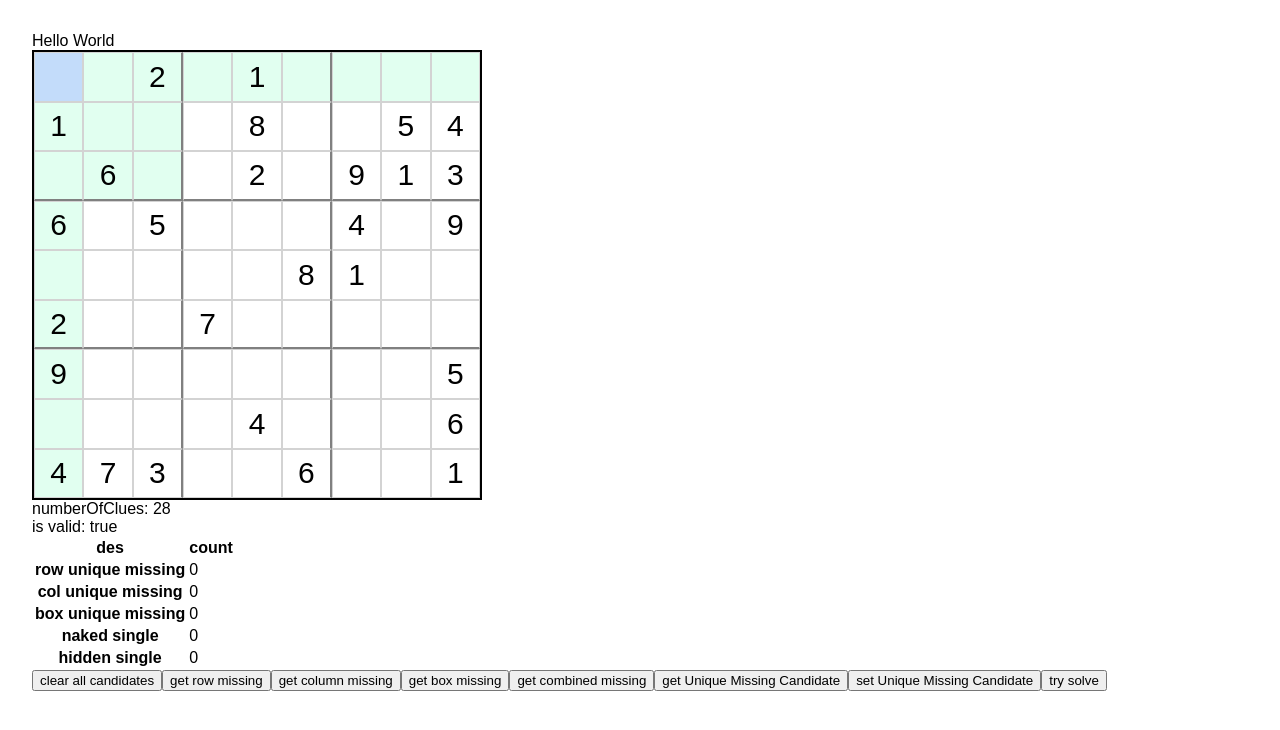
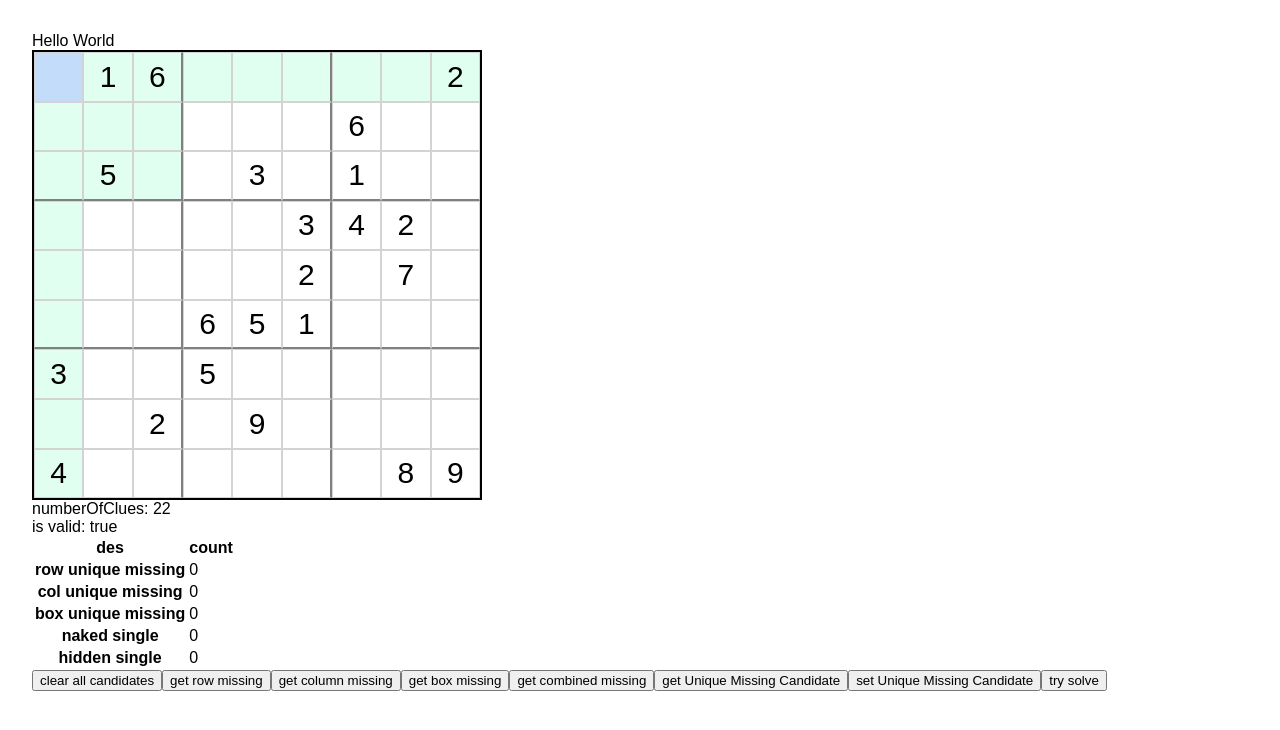
Before and after one commit to chuenchuen53/sudoku-sharing, a Vue app: page / in a window 1280 px wide. Shown: the top 730 px of the page. Built offline with nearby package versions, Linux system fonts and the light colour scheme.

Commit message:
add hidden pairs triples quads

```diff
--- a/script/puzzle.js
+++ b/script/puzzle.js
@@ -1,4 +1,4 @@
-const input = "002010000100080054060020913605000409000008100200700000900000005000040006473006001";
+const input = "016000002000000600050030100000003420000002070000651000300500000002090000400000089";
 
 function getPuzzle() {
   const arr = input.split("").map((x) => (x === "0" ? null : x));
--- a/src/Sudoku/index.ts
+++ b/src/Sudoku/index.ts
@@ -3,7 +3,7 @@ import CalcUtil from "@/utils/CalcUtil";
 import ObjUtil from "@/utils/ObjUtil";
 
 type SudokuIndex = 0 | 1 | 2 | 3 | 4 | 5 | 6 | 7 | 8;
-type SudokuElement = "1" | "2" | "3" | "4" | "5" | "6" | "7" | "8" | "9";
+export type SudokuElement = "1" | "2" | "3" | "4" | "5" | "6" | "7" | "8" | "9";
 
 type Candidates = {
   [key in SudokuElement]: boolean;
@@ -52,84 +52,6 @@ const statsTemplate: () => Stats = () => ({
   hiddenSingles: 0,
 });
 
-// medium
-const testingPuzzle: (SudokuElement | null)[][] = [
-  ["2", null, null, null, null, null, "8", "6", null],
-  [null, null, null, null, "4", "2", null, null, null],
-  [null, "1", null, null, "6", null, null, "4", "7"],
-  ["3", "4", "5", null, "2", null, null, null, "1"],
-  ["7", "2", null, null, null, null, "4", null, "9"],
-  ["8", null, null, null, null, null, "5", null, "6"],
-  [null, null, "2", null, "3", null, null, null, null],
-  [null, null, null, "6", "8", null, null, "1", "2"],
-  ["5", null, "8", null, null, null, null, null, "4"],
-];
-
-// medium
-const testingPuzzle2: (SudokuElement | null)[][] = [
-  [null, "3", null, "9", null, null, null, null, null],
-  ["6", null, null, "2", null, null, "8", null, null],
-  ["8", null, null, "6", "1", null, "5", "4", "9"],
-  [null, null, null, null, "3", "2", "1", null, null],
-  ["2", null, "8", null, "4", null, null, null, null],
-  [null, null, "3", "1", "9", null, null, null, "4"],
-  ["9", null, "2", null, null, null, null, null, "5"],
-  ["1", null, null, null, null, null, null, "6", null],
-  [null, null, "4", null, "6", null, "9", null, "8"],
-];
-
-// hard
-const testingPuzzle3: (SudokuElement | null)[][] = [
-  [null, null, null, null, null, "1", "6", null, null],
-  [null, null, "5", null, null, null, null, null, "3"],
-  [null, null, null, null, null, null, "5", "9", "4"],
-  [null, "8", null, null, "6", null, null, null, "1"],
-  [null, "1", null, null, null, "4", "9", null, "2"],
-  ["4", "9", null, "1", "8", null, null, null, null],
-  [null, "2", null, "4", null, "6", "1", null, null],
-  [null, null, null, null, "5", "3", "2", null, null],
-  ["7", null, null, null, null, "8", null, "6", null],
-];
-
-// hard
-const testingPuzzle4: (SudokuElement | null)[][] = [
-  [null, null, null, null, null, null, null, "6", null],
-  [null, null, null, "3", "8", null, "1", "9", null],
-  [null, null, "7", "5", null, null, "3", "4", "2"],
-  ["8", "9", null, null, null, null, "4", null, null],
-  [null, null, "6", null, null, null, "8", null, "1"],
-  ["3", "4", null, null, null, null, null, null, null],
-  [null, null, null, "4", "6", "7", null, null, null],
-  [null, null, null, null, null, "5", null, "3", null],
-  [null, "7", null, null, null, "1", null, null, null],
-];
-
-// hard
-const testingPuzzle5: (SudokuElement | null)[][] = [
-  [null, null, "2", null, "1", null, null, null, null],
-  ["1", null, null, null, "8", null, null, "5", "4"],
-  [null, "6", null, null, "2", null, "9", "1", "3"],
-  ["6", null, "5", null, null, null, "4", null, "9"],
-  [null, null, null, null, null, "8", "1", null, null],
-  ["2", null, null, "7", null, null, null, null, null],
-  ["9", null, null, null, null, null, null, null, "5"],
-  [null, null, null, null, "4", null, null, null, "6"],
-  ["4", "7", "3", null, null, "6", null, null, "1"],
-];
-
-// expert
-const testingPuzzle6: (SudokuElement | null)[][] = [
-  [null, "8", null, "5", null, null, null, null, null],
-  [null, null, null, null, "3", null, "2", null, null],
-  [null, null, "9", null, "2", null, "7", null, null],
-  [null, null, "7", null, null, null, null, null, "6"],
-  [null, "4", null, null, null, null, null, "5", null],
-  ["1", null, null, "2", null, null, null, null, "7"],
-  [null, null, "8", null, "6", null, null, null, "3"],
-  [null, null, null, "3", null, "1", "6", null, "4"],
-  [null, null, "1", null, null, "9", null, null, null],
-];
-
 const candidatesTemplate = (defaultValue: boolean) => ({
   "1": defaultValue,
   "2": defaultValue,
@@ -168,8 +90,8 @@ export default class Sudoku {
 
   private elementMissing: ElementMissing;
 
-  constructor() {
-    this.puzzle = this.createPuzzle(testingPuzzle5);
+  constructor(puzzle) {
+    this.puzzle = this.createPuzzle(puzzle);
     this.isValid = this.validatePuzzle().clueValid;
     this.stats = statsTemplate();
     this.elementMissing = this.updateElementMissing();
@@ -653,7 +575,6 @@ export default class Sudoku {
 
       const comb: [CellWithIndex, CellWithIndex][] = CalcUtil.combinations(cellWith2Candidates, 2);
 
-      console.log(comb);
       const pairs: [CellWithIndex, CellWithIndex][] = [
         ...comb.filter(([x, y]) => x.candidates && y.candidates && ObjUtil.shallowEquality(x.candidates, y.candidates)),
       ];
@@ -689,11 +610,8 @@ export default class Sudoku {
   getNakedPairs(): InputValueData[] {
     if (!this.isValid) return [];
 
-    console.log("row");
     const rowResult = this.getNakedPairsHelper(this.getAllRows());
-    console.log("column");
     const columnResult = this.getNakedPairsHelper(this.getAllColumns());
-    console.log("box");
     const boxResult = this.getNakedPairsHelper(this.getAllBoxes());
     const elimination = [...rowResult, ...columnResult, ...boxResult].flatMap((x) => x.elimination);
 
@@ -792,10 +710,12 @@ export default class Sudoku {
     virtualLines: VirtualLine[],
     sizeOfCandidate: number
   ): {
+    combination: SudokuElement[];
     multiple: CellWithIndex[];
     elimination: InputValueData[];
   }[] {
     const result: {
+      combination: SudokuElement[];
       multiple: CellWithIndex[];
       elimination: InputValueData[];
     }[] = [];
@@ -809,12 +729,85 @@ export default class Sudoku {
       if (missingArr.length < sizeOfCandidate) continue;
       const combinations = CalcUtil.combinations(missingArr, sizeOfCandidate);
 
-      for (const comb of combinations) {
-        console.log("todo");
+      // !debug
+      if (virtualLine.every((x) => x.rowIndex === 1)) {
+        console.log("file: index.ts ~ line 811 ~ Sudoku ~ combinations", combinations);
+      }
+      // !debug
+
+      for (const combination of combinations) {
+        const allSubComb: SudokuElement[][] = [];
+
+        for (let i = 1; i <= combination.length; i++) {
+          const subComb = CalcUtil.combinations(combination, i);
+          allSubComb.push(...subComb);
+        }
+
+        const cellsRelated = emptyCells.filter(
+          (x) => x.candidates && allSubComb.some((y) => this.isCandidateIsSubset(candidatesFromArr(y), x.candidates!))
+        );
+
+        if (cellsRelated.length === sizeOfCandidate) {
+          const multiple: CellWithIndex[] = cellsRelated;
+          const elimination: InputValueData[] = [];
+
+          cellsRelated.forEach((x) => {
+            if (x.candidates) {
+              for (const key in x.candidates) {
+                const sudokuElement = key as SudokuElement;
+                if (x.candidates[sudokuElement] && !combination.includes(sudokuElement)) {
+                  elimination.push({
+                    rowIndex: x.rowIndex,
+                    columnIndex: x.columnIndex,
+                    value: sudokuElement,
+                  });
+                }
+              }
+            }
+          });
+
+          result.push({ combination, multiple, elimination });
+        }
       }
     }
 
     return result;
+  }
+
+  getHiddenPairs(): InputValueData[] {
+    if (!this.isValid) return [];
+
+    const size = 2;
+    const rowResult = this.getHiddenMultipleHelper(this.getAllRows(), size);
+    const columnResult = this.getHiddenMultipleHelper(this.getAllColumns(), size);
+    const boxResult = this.getHiddenMultipleHelper(this.getAllBoxes(), size);
+    const elimination = [...rowResult, ...columnResult, ...boxResult].flatMap((x) => x.elimination);
+
+    return elimination;
+  }
+
+  getHiddenTriplets(): InputValueData[] {
+    if (!this.isValid) return [];
+
+    const size = 3;
+    const rowResult = this.getHiddenMultipleHelper(this.getAllRows(), size);
+    const columnResult = this.getHiddenMultipleHelper(this.getAllColumns(), size);
+    const boxResult = this.getHiddenMultipleHelper(this.getAllBoxes(), size);
+    const elimination = [...rowResult, ...columnResult, ...boxResult].flatMap((x) => x.elimination);
+
+    return elimination;
+  }
+
+  getHiddenQuads(): InputValueData[] {
+    if (!this.isValid) return [];
+
+    const size = 4;
+    const rowResult = this.getHiddenMultipleHelper(this.getAllRows(), size);
+    const columnResult = this.getHiddenMultipleHelper(this.getAllColumns(), size);
+    const boxResult = this.getHiddenMultipleHelper(this.getAllBoxes(), size);
+    const elimination = [...rowResult, ...columnResult, ...boxResult].flatMap((x) => x.elimination);
+
+    return elimination;
   }
 
   setRowUniqueMissing(): boolean {
@@ -911,6 +904,27 @@ export default class Sudoku {
         if (this.setHiddenSingles()) return this.trySolve();
       }
 
+      const hiddenPairsElimination = this.getHiddenPairs();
+      if (hiddenPairsElimination.length) {
+        this.removeElementInCandidates(hiddenPairsElimination);
+        if (this.setNakedSingles()) return this.trySolve();
+        if (this.setHiddenSingles()) return this.trySolve();
+      }
+
+      const hiddenTripletsElimination = this.getHiddenTriplets();
+      if (hiddenTripletsElimination.length) {
+        this.removeElementInCandidates(hiddenTripletsElimination);
+        if (this.setNakedSingles()) return this.trySolve();
+        if (this.setHiddenSingles()) return this.trySolve();
+      }
+
+      const hiddenQuadsElimination = this.getHiddenQuads();
+      if (hiddenQuadsElimination.length) {
+        this.removeElementInCandidates(hiddenQuadsElimination);
+        if (this.setNakedSingles()) return this.trySolve();
+        if (this.setHiddenSingles()) return this.trySolve();
+      }
+
       return;
     }
   }
--- a/src/components/SudokuBoard.vue
+++ b/src/components/SudokuBoard.vue
@@ -74,6 +74,7 @@
 </template>
 
 <script setup lang="ts">
+import * as tp from "@/samplePuzzle";
 import { reactive, computed } from "vue";
 import Sudoku from "../Sudoku";
 import ArrayUtil from "../utils/ArrayUtil";
@@ -87,7 +88,7 @@ const selectedCell = reactive<SelectedCell>({
   row: 0,
   col: 0,
 });
-const sudoku = reactive(new Sudoku());
+const sudoku = reactive(new Sudoku(tp.testingPuzzle9));
 
 const handleCellClick = (rowIndex: number, colIndex: number) => {
   selectedCell.row = rowIndex;
@@ -194,6 +195,7 @@ const highlight = computed(() => {
         .candidate {
           font-size: 10px;
           color: grey;
+
           &.hidden {
             visibility: hidden;
           }
--- /dev/null
+++ b/src/samplePuzzle.ts
@@ -0,0 +1,118 @@
+import type { SudokuElement } from "./Sudoku";
+
+// medium
+export const testingPuzzle1: (SudokuElement | null)[][] = [
+  ["2", null, null, null, null, null, "8", "6", null],
+  [null, null, null, null, "4", "2", null, null, null],
+  [null, "1", null, null, "6", null, null, "4", "7"],
+  ["3", "4", "5", null, "2", null, null, null, "1"],
+  ["7", "2", null, null, null, null, "4", null, "9"],
+  ["8", null, null, null, null, null, "5", null, "6"],
+  [null, null, "2", null, "3", null, null, null, null],
+  [null, null, null, "6", "8", null, null, "1", "2"],
+  ["5", null, "8", null, null, null, null, null, "4"],
+];
+
+// medium
+export const testingPuzzle2: (SudokuElement | null)[][] = [
+  [null, "3", null, "9", null, null, null, null, null],
+  ["6", null, null, "2", null, null, "8", null, null],
+  ["8", null, null, "6", "1", null, "5", "4", "9"],
+  [null, null, null, null, "3", "2", "1", null, null],
+  ["2", null, "8", null, "4", null, null, null, null],
+  [null, null, "3", "1", "9", null, null, null, "4"],
+  ["9", null, "2", null, null, null, null, null, "5"],
+  ["1", null, null, null, null, null, null, "6", null],
+  [null, null, "4", null, "6", null, "9", null, "8"],
+];
+
+// hard
+export const testingPuzzle3: (SudokuElement | null)[][] = [
+  [null, null, null, null, null, "1", "6", null, null],
+  [null, null, "5", null, null, null, null, null, "3"],
+  [null, null, null, null, null, null, "5", "9", "4"],
+  [null, "8", null, null, "6", null, null, null, "1"],
+  [null, "1", null, null, null, "4", "9", null, "2"],
+  ["4", "9", null, "1", "8", null, null, null, null],
+  [null, "2", null, "4", null, "6", "1", null, null],
+  [null, null, null, null, "5", "3", "2", null, null],
+  ["7", null, null, null, null, "8", null, "6", null],
+];
+
+// hard
+export const testingPuzzle4: (SudokuElement | null)[][] = [
+  [null, null, null, null, null, null, null, "6", null],
+  [null, null, null, "3", "8", null, "1", "9", null],
+  [null, null, "7", "5", null, null, "3", "4", "2"],
+  ["8", "9", null, null, null, null, "4", null, null],
+  [null, null, "6", null, null, null, "8", null, "1"],
+  ["3", "4", null, null, null, null, null, null, null],
+  [null, null, null, "4", "6", "7", null, null, null],
+  [null, null, null, null, null, "5", null, "3", null],
+  [null, "7", null, null, null, "1", null, null, null],
+];
+
+// hard
+export const testingPuzzle5: (SudokuElement | null)[][] = [
+  [null, null, "2", null, "1", null, null, null, null],
+  ["1", null, null, null, "8", null, null, "5", "4"],
+  [null, "6", null, null, "2", null, "9", "1", "3"],
+  ["6", null, "5", null, null, null, "4", null, "9"],
+  [null, null, null, null, null, "8", "1", null, null],
+  ["2", null, null, "7", null, null, null, null, null],
+  ["9", null, null, null, null, null, null, null, "5"],
+  [null, null, null, null, "4", null, null, null, "6"],
+  ["4", "7", "3", null, null, "6", null, null, "1"],
+];
+
+// expert
+export const testingPuzzle6: (SudokuElement | null)[][] = [
+  [null, "8", null, "5", null, null, null, null, null],
+  [null, null, null, null, "3", null, "2", null, null],
+  [null, null, "9", null, "2", null, "7", null, null],
+  [null, null, "7", null, null, null, null, null, "6"],
+  [null, "4", null, null, null, null, null, "5", null],
+  ["1", null, null, "2", null, null, null, null, "7"],
+  [null, null, "8", null, "6", null, null, null, "3"],
+  [null, null, null, "3", null, "1", "6", null, "4"],
+  [null, null, "1", null, null, "9", null, null, null],
+];
+
+// expert
+export const testingPuzzle7: (SudokuElement | null)[][] = [
+  ["6", null, null, "1", "7", null, null, null, "5"],
+  [null, null, null, null, "4", null, null, "2", null],
+  [null, null, null, null, null, null, "8", "9", null],
+  [null, "3", "7", "8", null, null, null, null, "2"],
+  ["5", null, null, null, null, "1", null, null, "9"],
+  [null, null, "2", null, null, null, null, null, null],
+  [null, null, "5", null, "2", "4", null, null, null],
+  [null, null, null, null, "1", null, "6", null, null],
+  ["7", null, null, "3", null, null, null, null, null],
+];
+
+// expert
+export const testingPuzzle8: (SudokuElement | null)[][] = [
+  [null, "7", null, null, null, null, "6", null, "8"],
+  [null, "5", null, null, "4", null, null, null, null],
+  ["3", null, null, null, null, "6", null, null, null],
+  [null, null, "4", null, null, "5", null, "2", null],
+  [null, null, null, null, null, null, null, "9", null],
+  ["9", null, "2", null, null, null, "3", null, null],
+  [null, null, null, "3", null, null, null, null, "1"],
+  [null, null, null, "5", null, null, null, "7", "3"],
+  [null, null, null, "2", "9", "4", null, null, null],
+];
+
+// expert
+export const testingPuzzle9: (SudokuElement | null)[][] = [
+  [null, "1", "6", null, null, null, null, null, "2"],
+  [null, null, null, null, null, null, "6", null, null],
+  [null, "5", null, null, "3", null, "1", null, null],
+  [null, null, null, null, null, "3", "4", "2", null],
+  [null, null, null, null, null, "2", null, "7", null],
+  [null, null, null, "6", "5", "1", null, null, null],
+  ["3", null, null, "5", null, null, null, null, null],
+  [null, null, "2", null, "9", null, null, null, null],
+  ["4", null, null, null, null, null, null, "8", "9"],
+];
```
